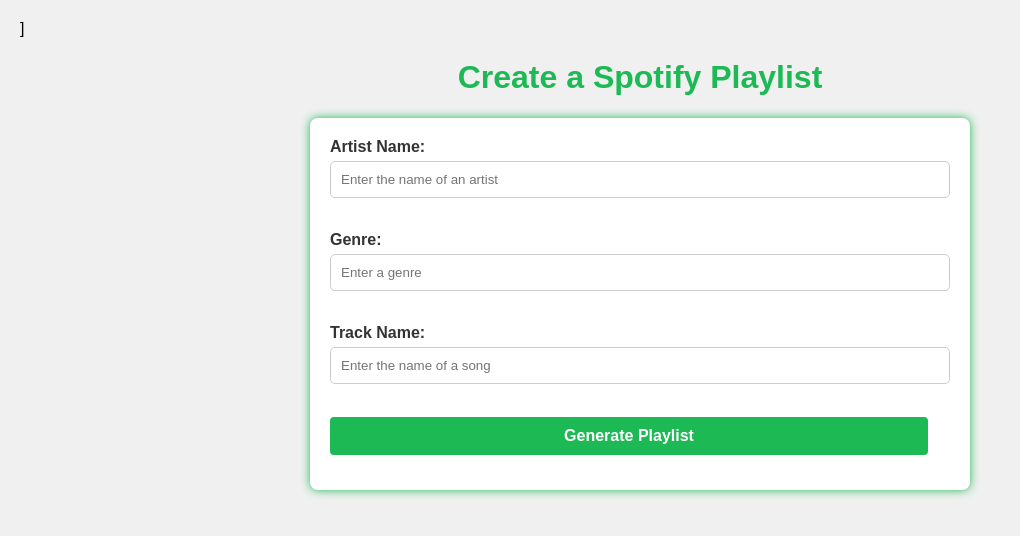
After one commit to scottbisese/spotifyPlaylistBuilder, a Flask app: template templates/generate_playlist.html in a window 1280 px wide. The commit adds this page. Shown: the top 536 px of the page, without its empty margins (0-1020 px from the left). Run offline with Flask 3, Linux system fonts and the light colour scheme; the template is opened without the code that fills it, so the values that code supplies are empty.

Commit message:
Please work por favor

```diff
--- a/app.py
+++ b/app.py
@@ -8,12 +8,9 @@ collections.Iterable = collections.abc.Iterable
 from flask_navigation import Navigation
 # Import Azure SQL helper code
 from azuresqlconnector import *
-import logging
-
-logging.basicConfig(filename='error.log', level=logging.DEBUG)
 
 userToken = None
-recently_created_playlist = None
+
 
 # ============================================
 def removeSpecialChars(sentence):
@@ -98,6 +95,10 @@ def CompletePlaylist():
 def optionsPage():
     return render_template('optionsPage.html')
 
+@app.route('/RecPlaylist')
+def RecPlaylist():
+    return redirect(url_for('generate_playlist'))
+
 # This function handles data entry from the form
 @app.route('/form_submit', methods=['POST'])
 def form_submit():
@@ -108,71 +109,49 @@ def form_submit():
     return redirect(url_for('optionsPage'))
 
 # =================================================================
-@app.route('/CreateAddPlaylist', methods=['POST'])
+@app.route('/CreateAddPlaylist')
 def CreateAddPlaylist():
-    global recently_created_playlist
 
-    if request.method == 'POST':
-        playlist_name = request.form.get('playlistName')
+    songURIs = []
 
-        # ----------------------------------------------
-        # Get Top 10 Songs
-        songURIs = []  # Define the songURIs list
+    #----------------------------------------------
+    # Get Top 10 Songs
+    top10Songs = APICall(userToken, 'v1/me/top/tracks?time_range=short_term&limit=20', 'GET')
 
-        top10Songs = APICall(userToken, 'v1/me/top/tracks?time_range=short_term&limit=20', 'GET')
+    # Get URI of Top 10 Songs
+    for iteration in range(0, len(top10Songs["items"])):
+        songURIs.append( top10Songs["items"][iteration]["uri"] )
 
-        if 'items' in top10Songs:
-            # Get URI of Top 10 Songs
-            for iteration in range(0, len(top10Songs["items"])):
-                songURIs.append(top10Songs["items"][iteration]["uri"])
-        else:
-            print("Unexpected response structure:", top10Songs)
+    #----------------------------------------------
+    # Get 10 Recommended Songs
+    recommendedSong10 = APICall(userToken, "v1/recommendations?limit=20&market=ES&seed_artists=4NHQUGzhtTLFvgF5SZesLK&seed_genres=classical%2Ccountry&seed_tracks=0c6xIDDpzE81m2q797ordA",'GET')
 
-        # ---------------------------- Create Playlist ---------------
+    # Get URI of 10 Recommended Songs
+    for iteration in range(0, len(recommendedSong10["tracks"])):
+        songURIs.append( recommendedSong10["tracks"][iteration]["uri"] )
 
-        user_info = APICall(userToken, 'v1/me', 'GET')
+    #----------------------------------------------
+    # Create Playlist
+    user_info = APICall(userToken, 'v1/me', 'GET')
+    user_id = user_info['id']
 
-        if 'id' in user_info:
-            user_id = user_info['id']
-        else:
-            print("Unexpected response structure for user_info:", user_info)
-            return redirect(url_for('CompletePlaylist'))  # or handle this error in a way that fits your application's logic
-
-        playlist_data = {
-            'name': playlist_name,  # Use the playlist name obtained from the form
-            'description': 'Playlist created by Team 8 Ballers',
+    playlistName = 'CS 188 Playlist: '
+    playlist_data = {
+            'name': playlistName,
+            'description': 'Playlist created by the tutorial on developer.spotify.com',
             'public': False
         }
 
-        # Create Playlist
-        playlist = APICall(userToken, f'v1/users/{user_id}/playlists', 'POST', body=playlist_data)
+    playlist = APICall(userToken, f'v1/users/{user_id}/playlists', 'POST', body=playlist_data)
+    songURIs_str = ','.join(songURIs)
 
-        songURIs_str = ','.join(songURIs)
+    #----------------------------------------------
+    # Add Playlist
+    APICall(userToken,f'v1/playlists/{playlist["id"]}/tracks?uris={songURIs_str}', 'POST')
 
-        # Add Playlist
-        APICall(userToken, f'v1/playlists/{playlist["id"]}/tracks?uris={songURIs_str}', 'POST')
-
-        # Store the recently created playlist data
-        recently_created_playlist = {'id': playlist["id"], 'name': playlist_name}
-
-        # Render the playlist preview page with the iframe
-        return render_template('CompletePlaylist.html', playlist_id=playlist["id"])
-
-    # Redirect to CompletePlaylist in case of a GET request or other scenarios
-    return redirect(url_for('CompletePlaylist.html'))
+    return redirect(url_for('CompletePlaylist'))
 
 # =================================================================
-@app.route('/playlist_preview', methods=['GET', 'POST'])
-def playlist_embed():
-    global recently_created_playlist
-
-    # Use the recently created playlist data or any other logic to get the desired playlist data
-    playlist_data = recently_created_playlist or {'id': '0Pg6rxgKT92ZxESm2zHaqh', 'name': 'Default Playlist'}
-    playlist_url = f'https://open.spotify.com/embed/playlist/{playlist_data["id"]}?utm_source=generator&theme=0'
-    print(f'Playlist URL: {playlist_url}')  # Add this line for debugging
-    return render_template('playlist_preview.html', playlist_url=playlist_url, playlist_name=playlist_data["name"])
-
-
 @app.route('/Top1Song')
 def Top1Song():
 
@@ -193,6 +172,116 @@ def Top1Song():
         addToSQLDB(tempSong, tempArtist, tempUserName)
 
     return redirect(url_for('table'))
+
+# =====================ZAMA DEC 1============================================
+
+
+def get_artist_id(access_token, artist_name):
+    # Spotify search URL for artists
+    search_url = f'https://api.spotify.com/v1/search?q={artist_name}&type=artist'
+
+    # Authorization header with the access token
+    headers = {
+        'Authorization': f'Bearer {access_token}'
+    }
+
+    try:
+        # Make a GET request to search for the artist
+        responses = requests.get(search_url, headers=headers)
+
+        # Check if the request was successful (status code 200)
+        if responses.status_code == 200:
+            data = APICall(userToken, search_url, "GET")
+            # Extract the artist ID from the response
+            if 'artists' in data and 'items' in data['artists'] and data['artists']['items']:
+                artist_id = data['artists']['items'][0]['id']  # Take the first artist's ID
+                return artist_id
+            else:
+                # print(f"No artist found with the name '{artist_name}'")
+                return None
+        else:
+            # print(f"Error: {responses.status_code} - {responses.text}")
+            return None
+
+    except requests.RequestException as e:
+        # print(f"Error fetching data: {e}")
+        return None
+
+def get_track_id(access_token, track_name):
+    # Spotify search URL for artists
+    search_url = f'https://api.spotify.com/v1/search?q={track_name}&type=track'
+
+    # Authorization header with the access token
+    headers = {
+        'Authorization': f'Bearer {access_token}'
+    }
+
+    try:
+        # Make a GET request to search for the artist
+        responses = requests.get(search_url, headers=headers)
+
+        # Check if the request was successful (status code 200)
+        if responses.status_code == 200:
+            data = APICall(userToken, search_url, "GET")
+            # Extract the artist ID from the response
+            if 'tracks' in data and 'items' in data['tracks'] and data['tracks']['items']:
+                track_id = data['tracks']['items'][0]['id']  # Take the first track's ID
+                return track_id
+            else:
+                # print(f"No artist found with the name '{track_name}'")
+                return None
+        else:
+            # print(f"Error: {responses.status_code} - {responses.text}")
+            return None
+
+    except requests.RequestException as e:
+        # print(f"Error fetching data: {e}")
+        return None
+
+@app.route('/redirect2')
+def redirect2():
+    return render_template('redirect2.html')
+
+@app.route('/generate_playlist', methods=['POST'])
+def generate_playlist():
+    artist_names = request.form['artist_form']
+    genre = request.form['genre_form']
+    track_names = request.form['track_form']
+
+    songURIs = []
+
+    id_of_artist = get_artist_id(userToken, artist_names)
+    id_of_track = get_track_id(userToken, track_names)
+
+     #----------------------------------------------
+    # Get 10 Recommended Songs
+    ZamaRecommendedSong10 = APICall(userToken, f"v1/recommendations?seed_artists={id_of_artist}&seed_genres={genre}&seed_tracks={id_of_track}",'GET')
+
+    # Get URI of 10 Recommended Songs
+    for iteration in range(0, len(ZamaRecommendedSong10["tracks"])):
+        songURIs.append(ZamaRecommendedSong10["tracks"][iteration]["uri"] )
+
+    #----------------------------------------------
+    # Create Playlist
+    user_info = APICall(userToken, 'v1/me', 'GET')
+    user_id = user_info['id']
+
+    playlistName = 'Zama"s Playlist: '
+    playlist_data = {
+            'name': playlistName,
+            'description': 'Playlist created by the tutorial on developer.spotify.com',
+            'public': False
+        }
+
+    playlist = APICall(userToken, f'v1/users/{user_id}/playlists', 'POST', body=playlist_data)
+    songURIs_str = ','.join(songURIs)
+
+    #----------------------------------------------
+    # Add Playlist
+    APICall(userToken,f'v1/playlists/{playlist["id"]}/tracks?uris={songURIs_str}', 'POST')
+
+    return redirect(url_for('redirect2'))
+
 
 # =================================================================
 
@@ -218,7 +307,5 @@ def table():
 
     return render_template('table.html', records=records)
 
-
-
 if __name__ == '__main__':
     app.run()
--- a/requirements.txt
+++ b/requirements.txt
@@ -2,3 +2,4 @@ flask==2.3.3
 pyodbc==4.0.39
 Flask-Navigation==0.2.0
 requests==2.31.0
+time
--- /dev/null
+++ b/static/css/generate_playlist.css
@@ -0,0 +1,56 @@
+body {
+    font-family: Arial, sans-serif;
+    margin: 20px;
+    background-color: #f0f0f0; /* Light gray background */
+}
+
+h1 {
+    text-align: center;
+    color: #1DB954; /* Spotify green */
+}
+
+form {
+    width: 50%;
+    margin: 0 auto;
+    background-color: #fff; /* White background */
+    padding: 20px;
+    border-radius: 8px;
+    box-shadow: 0 0 10px 0 #1DB954; /* Spotify green shadow */
+}
+
+label {
+    display: block;
+    font-weight: bold;
+    margin-bottom: 5px;
+    color: #333; /* Dark text color */
+}
+
+input[type="text"], input[type="submit"] {
+    width: calc(100% - 22px); /* Adjust width to account for padding */
+    padding: 10px;
+    margin-bottom: 15px;
+    border: 1px solid #ccc; /* Light gray border */
+    border-radius: 5px;
+}
+
+input[type="text"]:focus, input[type="submit"]:focus {
+    outline: none;
+    border-color: #1DB954; /* Spotify green border when focused */
+}
+
+input[type="submit"] {
+    display: inline-block;
+    padding: 10px 20px;
+    font-size: 16px;
+    font-weight: bold;
+    color: white;
+    background-color: #1DB954; /* Spotify green */
+    border: none;
+    border-radius: 4px;
+    cursor: pointer;
+    transition: background-color 0.3s ease; /* Smooth color transition */
+}
+
+input[type="submit"]:hover {
+    background-color: #168f3c; /* Darker green on hover */
+}
--- a/templates/CompletePlaylist.html
+++ b/templates/CompletePlaylist.html
@@ -10,7 +10,7 @@
 <body>
     <div class="title-section">
     <h1>Check Spotify!</h1>
-    <h2>Your Playlist has been created, it might take a few seconds to appear under playlists...</h2> <!-- This is the title of the page -->
+    <h2>Your Playlist has been created</h2> <!-- This is the title of the page -->
     </div>
 
 
--- /dev/null
+++ b/templates/generate_playlist.html
@@ -0,0 +1,26 @@
+<!DOCTYPE html>
+<html>
+<head>
+    <title>Generate Playlist</title>
+   <!-- <link rel="stylesheet" href="generate_playlist.css"> -->
+   <link rel="stylesheet" type="text/css" href="{{ url_for('static', filename='generate_playlist.css') }}"> ]
+
+</head>
+<body>
+    <h1>Create a Spotify Playlist</h1>
+    <form action="/generate_playlist" method="post">
+        <label for="artist">Artist Name:</label>
+        <input type="text" id="artist_form" name="artist_form" placeholder="Enter the name of an artist"><br><br>
+
+        <label for="genre">Genre:</label>
+        <input type="text" id="genre_form" name="genre_form" placeholder="Enter a genre"><br><br>
+
+        <label for="track">Track Name:</label>
+        <input type="text" id="track_form" name="track_form" placeholder="Enter the name of a song"><br><br>
+
+       <!-- <button type ="button" onclick="location.href='/generate_playlist'">Generate Playlist</button> -->
+        <input type="submit" onclick="location.href='/generate_playlist'" value="Generate Playlist">
+        <!-- <input type="submit" value="Generate Playlist"> -->
+    </form>
+</body>
+</html>
```
Also changed, not shown: static/css/options.css (deleted, +0 -65 lines), static/css/table.css (+12 -10 lines), templates/optionsPage.html (+5 -4 lines), templates/playlist_preview.html (deleted, +0 -31 lines), templates/redirect2.html (added, +17 -0 lines), 1 other file.
